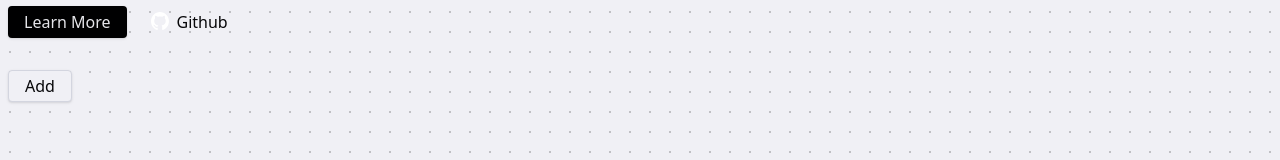
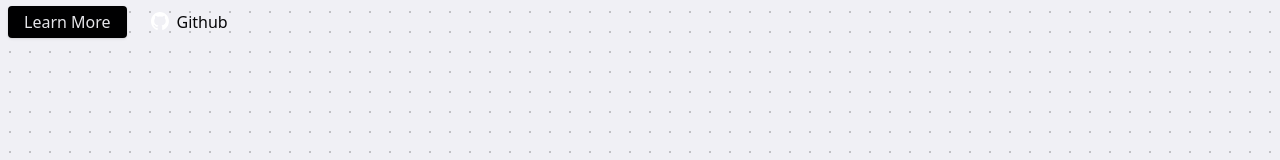
Before and after one commit to domody/aeriuiv2, a Next.js app: page / in a window 1280 px wide. Shown: the part 338-498 px from the top of the page. Built offline with nearby package versions, Linux system fonts and the light colour scheme.

Commit message:
Removed component tests from homepage

```diff
--- a/src/app/(pages)/page.tsx
+++ b/src/app/(pages)/page.tsx
@@ -42,14 +42,6 @@ export default function Home() {
           </Button>
         </div>
         <div className="mt-8 flex max-w-[500px] space-x-8">
-          <Tooltip>
-            <TooltipTrigger>
-              <Button variant={"outline"}>Add</Button>
-            </TooltipTrigger>
-            <TooltipContent>
-              <p>Add to library</p>
-            </TooltipContent>
-          </Tooltip>
         </div>
       </div>
 
```
